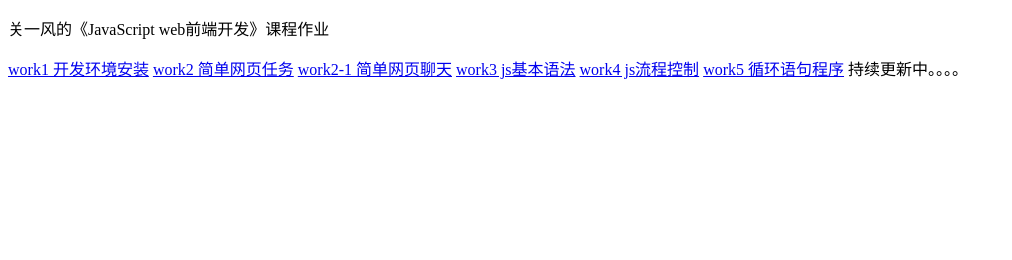
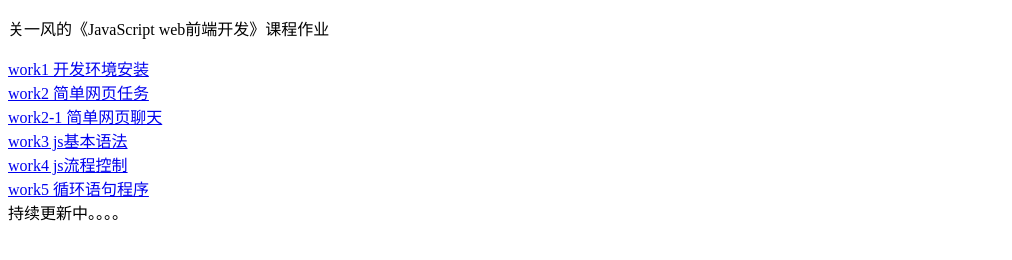
Before and after one commit to wins-lcy/jswork, a plain HTML site: page index.html in a window 1280 px wide. Shown: the whole page, without its empty margins (0-1012 px from the left). Drawn offline with Linux system fonts and the light colour scheme.

Commit message:
Update index.html

```diff
--- a/index.html
+++ b/index.html
@@ -6,12 +6,12 @@
     </head>
     <body>
         <p>关一风的《JavaScript web前端开发》课程作业</p>
-        <a href="work1/index.html">work1 开发环境安装</a>
-        <a href="work2/index.html">work2 简单网页任务</a>
-        <a href="work2-1/index.html">work2-1 简单网页聊天</a>
-        <a href="work3/index.html">work3 js基本语法</a>
-        <a href="work4/index.html">work4 js流程控制</a>
-        <a href="work5/index.html">work5 循环语句程序</a>
+        <a href="work1/index.html">work1 开发环境安装</a><br>
+        <a href="work2/index.html">work2 简单网页任务</a><br>
+        <a href="work2-1/index.html">work2-1 简单网页聊天</a><br>
+        <a href="work3/index.html">work3 js基本语法</a><br>
+        <a href="work4/index.html">work4 js流程控制</a><br>
+        <a href="work5/index.html">work5 循环语句程序</a><br>
         持续更新中。。。。
     </body>
 </html>
```
